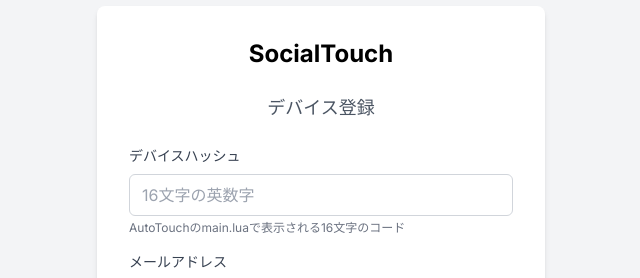
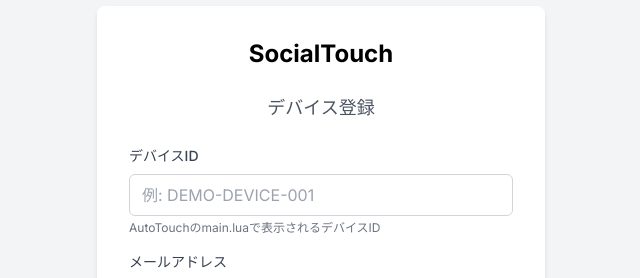
Before and after one commit to hiromps/metacube, a Next.js app: page /register in a window 1280 px wide. Shown: the top 278 px of the page, without its empty margins (319-959 px from the left). Built offline with nearby package versions, Linux system fonts and the light colour scheme.

Commit message:
Improve license authentication dialog and registration page
- Add copyable device ID field in error dialog
- Add clipboard copy functionality
- Simplify device ID validation on registration page
- Improve HTTP error logging in main.lua
- Add detailed API request/response logging

```diff
--- a/app/register/page.tsx
+++ b/app/register/page.tsx
@@ -21,13 +21,8 @@
   const urlError = searchParams.get('error')
 
   const validateForm = () => {
-    if (!deviceHash || deviceHash.length !== 16) {
-      setError('デバイスハッシュは16文字の英数字である必要があります')
-      return false
-    }
-
-    if (!/^[a-f0-9]{16}$/.test(deviceHash)) {
-      setError('デバイスハッシュは16進数形式である必要があります')
+    if (!deviceHash || deviceHash.length < 3) {
+      setError('デバイスIDを入力してください')
       return false
     }
 
@@ -168,22 +163,20 @@
         <form onSubmit={handleRegister}>
           <div className="mb-4">
             <label htmlFor="deviceHash" className="block text-sm font-medium text-gray-700 mb-2">
-              デバイスハッシュ
+              デバイスID
             </label>
             <input
               type="text"
               id="deviceHash"
               value={deviceHash}
-              onChange={(e) => setDeviceHash(e.target.value.toLowerCase())}
+              onChange={(e) => setDeviceHash(e.target.value)}
               className="w-full px-3 py-2 border border-gray-300 rounded-md focus:outline-none focus:ring-2 focus:ring-blue-500"
-              placeholder="16文字の英数字"
-              maxLength={16}
-              pattern="[a-f0-9]{16}"
+              placeholder="例: DEMO-DEVICE-001"
               required
               disabled={loading}
             />
             <p className="mt-1 text-xs text-gray-500">
-              AutoTouchのmain.luaで表示される16文字のコード
+              AutoTouchのmain.luaで表示されるデバイスID
             </p>
           </div>
 
```
Also changed, not shown: 1 other file (tests, documents, lock files or other folders).
